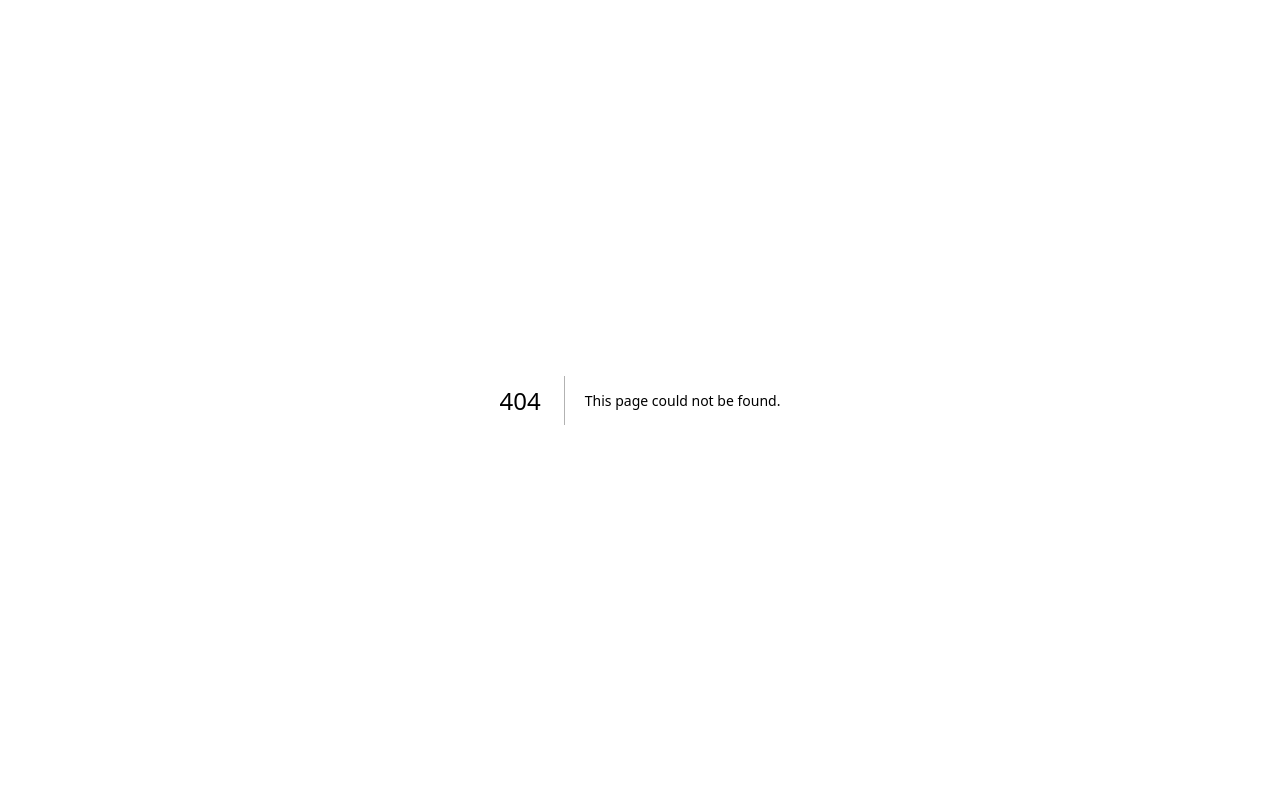
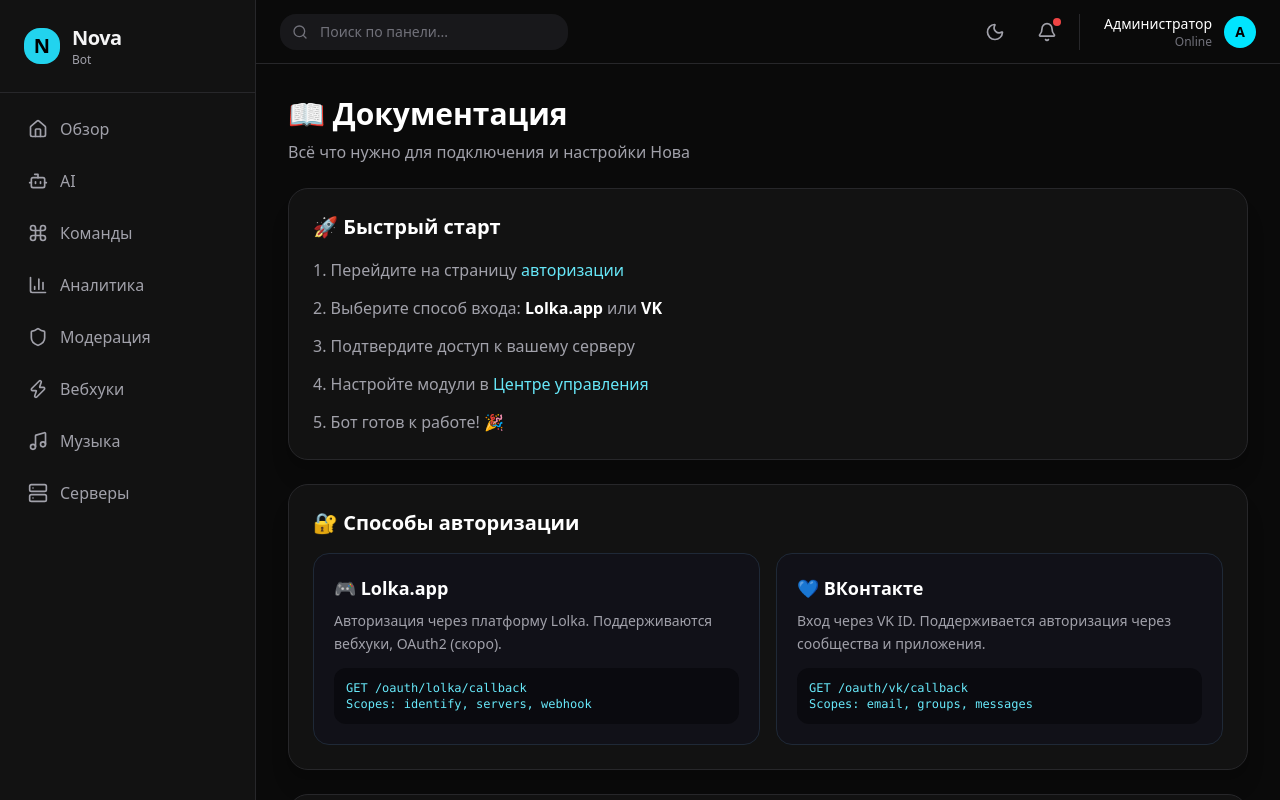
Before and after one commit to R4YDMOND/nova-bot, a Next.js app in the folder frontend/: page /dashboard/docs in a window 1280 px wide. Before the commit this address had no page. Built offline with nearby package versions, Linux system fonts and the light colour scheme.

Commit message:
page.tsx

```diff
--- /dev/null
+++ b/frontend/src/app/dashboard/docs/page.tsx
@@ -0,0 +1,122 @@
+"use client"
+
+export default function DocsPage() {
+  return (
+    <div className="space-y-6">
+      <div>
+        <h1 className="text-3xl font-bold">📖 Документация</h1>
+        <p className="text-zinc-400 mt-2">Всё что нужно для подключения и настройки Нова</p>
+      </div>
+
+      {/* Быстрый старт */}
+      <div className="card">
+        <h2 className="text-xl font-semibold mb-4">🚀 Быстрый старт</h2>
+        <div className="space-y-3 text-zinc-400 leading-relaxed">
+          <p>1. Перейдите на страницу <a href="/login" className="text-nova-400">авторизации</a></p>
+          <p>2. Выберите способ входа: <strong className="text-white">Lolka.app</strong> или <strong className="text-white">VK</strong></p>
+          <p>3. Подтвердите доступ к вашему серверу</p>
+          <p>4. Настройте модули в <a href="/dashboard/modules" className="text-nova-400">Центре управления</a></p>
+          <p>5. Бот готов к работе! 🎉</p>
+        </div>
+      </div>
+
+      {/* Способы авторизации */}
+      <div className="card">
+        <h2 className="text-xl font-semibold mb-4">🔐 Способы авторизации</h2>
+        <div className="grid grid-cols-2 gap-4">
+          <div className="bg-[#111118] rounded-2xl p-5 border border-[#1F2937]">
+            <h3 className="text-lg font-semibold mb-2">🎮 Lolka.app</h3>
+            <p className="text-zinc-400 text-sm leading-relaxed mb-3">Авторизация через платформу Lolka. Поддерживаются вебхуки, OAuth2 (скоро).</p>
+            <div className="bg-[#0A0A0F] rounded-xl p-3 font-mono text-xs text-nova-400">
+              GET /oauth/lolka/callback<br/>
+              Scopes: identify, servers, webhook
+            </div>
+          </div>
+          <div className="bg-[#111118] rounded-2xl p-5 border border-[#1F2937]">
+            <h3 className="text-lg font-semibold mb-2">💙 ВКонтакте</h3>
+            <p className="text-zinc-400 text-sm leading-relaxed mb-3">Вход через VK ID. Поддерживается авторизация через сообщества и приложения.</p>
+            <div className="bg-[#0A0A0F] rounded-xl p-3 font-mono text-xs text-nova-400">
+              GET /oauth/vk/callback<br/>
+              Scopes: email, groups, messages
+            </div>
+          </div>
+        </div>
+      </div>
+
+      {/* Команды */}
+      <div className="card">
+        <h2 className="text-xl font-semibold mb-4">⚡ Команды бота</h2>
+        <div className="space-y-2">
+          {[
+            { cmd: '/ping', desc: 'Проверка работы бота' },
+            { cmd: '/help', desc: 'Список всех команд' },
+            { cmd: '/stats', desc: 'Статистика сервера или пользователя' },
+            { cmd: '/rank', desc: 'Показать уровень участника' },
+            { cmd: '/top', desc: 'Топ участников по уровню' },
+            { cmd: '/ai [вопрос]', desc: 'Задать вопрос AI-помощнику' },
+            { cmd: '/play [название]', desc: 'Включить музыку' },
+            { cmd: '/ban @user', desc: 'Забанить пользователя (модерация)' },
+          ].map((c, i) => (
+            <div key={i} className={`flex gap-4 py-2 ${i < 7 ? 'border-b border-[#1F2937]' : ''}`}>
+              <code className="bg-[#0A0A0F] px-3 py-1 rounded-lg text-nova-400 text-sm font-mono min-w-[140px]">{c.cmd}</code>
+              <span className="text-zinc-400">{c.desc}</span>
+            </div>
+          ))}
+        </div>
+      </div>
+
+      {/* Модули */}
+      <div className="card">
+        <h2 className="text-xl font-semibold mb-4">🧩 Модули</h2>
+        <div className="grid grid-cols-2 gap-3">
+          {[
+            { name: '🛡️ Модерация', desc: 'Антиспам, фильтр мата, авто-предупреждения' },
+            { name: '📊 Уровни', desc: 'Система опыта, награды, лидерборд' },
+            { name: '🤖 AI-помощник', desc: 'Умные ответы, генерация, поддержка' },
+            { name: '🎵 Музыка', desc: 'Воспроизведение треков, плейлисты' },
+            { name: '⚡ Команды', desc: 'Кастомные команды, автопостинг' },
+            { name: '📈 Аналитика', desc: 'Статистика, графики, отчёты' },
+          ].map((m, i) => (
+            <div key={i} className="bg-[#111118] rounded-xl p-4">
+              <div className="font-semibold mb-1">{m.name}</div>
+              <div className="text-zinc-400 text-xs">{m.desc}</div>
+            </div>
+          ))}
+        </div>
+      </div>
+
+      {/* API */}
+      <div className="card">
+        <h2 className="text-xl font-semibold mb-4">🔧 API</h2>
+        <p className="text-zinc-400 mb-4">
+          API доступен по адресу: <a href="https://nova-bot-rpsy.onrender.com/docs" target="_blank" className="text-nova-400">nova-bot-rpsy.onrender.com/docs</a>
+        </p>
+        <div className="space-y-2">
+          {[
+            { method: 'GET', path: '/api/servers', desc: 'Список серверов' },
+            { method: 'POST', path: '/api/servers', desc: 'Добавить сервер' },
+            { method: 'POST', path: '/api/webhook/lolka', desc: 'Вебхук Lolka' },
+            { method: 'GET', path: '/api/settings/modules', desc: 'Настройки модулей' },
+            { method: 'POST', path: '/api/settings/ai', desc: 'AI-настройки' },
+          ].map((a, i) => (
+            <div key={i} className="flex gap-4 items-center py-1.5">
+              <span className={`px-2.5 py-1 rounded-lg text-xs font-semibold min-w-[45px] text-center ${a.method === 'GET' ? 'bg-emerald-500/15 text-emerald-400' : 'bg-cyan-500/15 text-cyan-400'}`}>{a.method}</span>
+              <code className="text-white text-sm font-mono">{a.path}</code>
+              <span className="text-zinc-400 text-sm ml-auto">{a.desc}</span>
+            </div>
+          ))}
+        </div>
+      </div>
+
+      {/* Поддержка */}
+      <div className="card text-center">
+        <h2 className="text-xl font-semibold mb-2">🛟 Нужна помощь?</h2>
+        <p className="text-zinc-400 mb-4">Присоединяйтесь к нашему сообществу или напишите в поддержку</p>
+        <div className="flex gap-3 justify-center">
+          <a href="#" className="btn-primary">💬 Сообщество Lolka</a>
+          <a href="/login" className="btn-secondary">🔧 Поддержка</a>
+        </div>
+      </div>
+    </div>
+  )
+}
```
